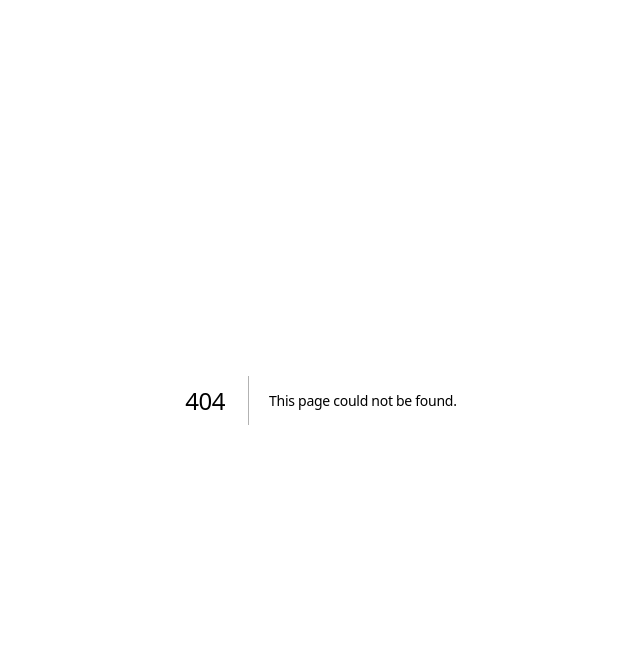
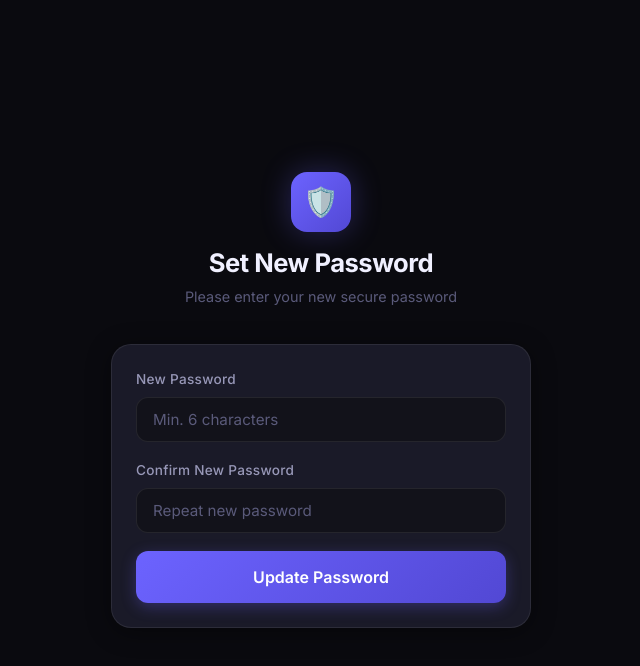
Before and after one commit to tommy0914/church-attendance, a Next.js app: page /reset-password in a window 1280 px wide. Before the commit this address had no page. Shown: the top 666 px of the page, without its empty margins (319-959 px from the left). Built offline with nearby package versions, Linux system fonts and the light colour scheme.

Commit message:
Feat: Add forgot-password and reset-password page files

```diff
--- /dev/null
+++ b/app/forgot-password/page.tsx
@@ -0,0 +1,81 @@
+'use client'
+import { useState } from 'react'
+import { createClient } from '@/lib/supabase/client'
+import Link from 'next/link'
+
+export default function ForgotPasswordPage() {
+  const [email, setEmail] = useState('')
+  const [loading, setLoading] = useState(false)
+  const [msg, setMsg] = useState({ type: '', text: '' })
+
+  const handleReset = async (e: React.FormEvent) => {
+    e.preventDefault()
+    setLoading(true)
+    setMsg({ type: '', text: '' })
+
+    const supabase = createClient()
+    const { error } = await supabase.auth.resetPasswordForEmail(email, {
+      redirectTo: `${window.location.origin}/reset-password`,
+    })
+
+    if (error) {
+      setMsg({ type: 'error', text: error.message })
+    } else {
+      setMsg({ type: 'success', text: 'Password reset link sent! Please check your email inbox.' })
+    }
+    setLoading(false)
+  }
+
+  return (
+    <div className="page-center" style={{ padding: 24 }}>
+      <div className="fade-in" style={{ width: '100%', maxWidth: 420 }}>
+        <div className="text-center" style={{ marginBottom: 36 }}>
+          <div style={{
+            width: 60, height: 60,
+            background: 'linear-gradient(135deg, var(--accent), var(--accent-dark))',
+            borderRadius: 16,
+            display: 'inline-flex', alignItems: 'center', justifyContent: 'center',
+            fontSize: '1.8rem', marginBottom: 16,
+            boxShadow: '0 0 30px var(--accent-glow)'
+          }}>🗝️</div>
+          <h1 style={{ fontSize: '1.6rem', marginBottom: 6 }}>Forgot Password?</h1>
+          <p style={{ color: 'var(--text-muted)', fontSize: '0.9rem' }}>Enter your email to receive a recovery link</p>
+        </div>
+
+        <div className="card">
+          {msg.text && (
+            <div className={`alert ${msg.type === 'error' ? 'alert-error' : 'alert-success'}`} style={{ marginBottom: 20 }}>
+              <span>{msg.type === 'error' ? '⚠️' : '✅'}</span> {msg.text}
+            </div>
+          )}
+
+          <form onSubmit={handleReset} style={{ display: 'flex', flexDirection: 'column', gap: 18 }}>
+            <div className="form-group">
+              <label className="form-label">Email address</label>
+              <input
+                type="email"
+                className="form-input"
+                placeholder="you@example.com"
+                value={email}
+                onChange={e => setEmail(e.target.value)}
+                required
+              />
+            </div>
+
+            <button
+              type="submit"
+              className="btn btn-primary btn-full btn-lg"
+              disabled={loading}
+            >
+              {loading ? <span className="spinner" /> : 'Send Reset Link'}
+            </button>
+
+            <Link href="/login" style={{ textAlign: 'center', fontSize: '0.9rem', color: 'var(--text-muted)', textDecoration: 'none' }}>
+              ← Back to Login
+            </Link>
+          </form>
+        </div>
+      </div>
+    </div>
+  )
+}
--- /dev/null
+++ b/app/reset-password/page.tsx
@@ -0,0 +1,111 @@
+'use client'
+import { useState } from 'react'
+import { createClient } from '@/lib/supabase/client'
+import { useRouter } from 'next/navigation'
+
+export default function ResetPasswordPage() {
+  const router = useRouter()
+  const [password, setPassword] = useState('')
+  const [confirmPassword, setConfirmPassword] = useState('')
+  const [loading, setLoading] = useState(false)
+  const [error, setError] = useState('')
+  const [success, setSuccess] = useState(false)
+
+  const handleUpdate = async (e: React.FormEvent) => {
+    e.preventDefault()
+    setError('')
+
+    if (password.length < 6) {
+      setError('Password must be at least 6 characters')
+      return
+    }
+
+    if (password !== confirmPassword) {
+      setError('Passwords do not match')
+      return
+    }
+
+    setLoading(true)
+    const supabase = createClient()
+    const { error: updateErr } = await supabase.auth.updateUser({ password })
+
+    if (updateErr) {
+      setError(updateErr.message)
+    } else {
+      setSuccess(true)
+      setTimeout(() => {
+        router.push('/login')
+      }, 3000)
+    }
+    setLoading(false)
+  }
+
+  return (
+    <div className="page-center" style={{ padding: 24 }}>
+      <div className="fade-in" style={{ width: '100%', maxWidth: 420 }}>
+        <div className="text-center" style={{ marginBottom: 36 }}>
+          <div style={{
+            width: 60, height: 60,
+            background: 'linear-gradient(135deg, var(--accent), var(--accent-dark))',
+            borderRadius: 16,
+            display: 'inline-flex', alignItems: 'center', justifyContent: 'center',
+            fontSize: '1.8rem', marginBottom: 16,
+            boxShadow: '0 0 30px var(--accent-glow)'
+          }}>🛡️</div>
+          <h1 style={{ fontSize: '1.6rem', marginBottom: 6 }}>Set New Password</h1>
+          <p style={{ color: 'var(--text-muted)', fontSize: '0.9rem' }}>Please enter your new secure password</p>
+        </div>
+
+        <div className="card">
+          {success ? (
+            <div className="text-center" style={{ padding: '20px 0' }}>
+              <div style={{ fontSize: '3rem', marginBottom: 16 }}>✅</div>
+              <h3 style={{ marginBottom: 8 }}>Password Updated!</h3>
+              <p style={{ color: 'var(--text-muted)', fontSize: '0.9rem' }}>Redirecting you to login in a few seconds...</p>
+            </div>
+          ) : (
+            <form onSubmit={handleUpdate} style={{ display: 'flex', flexDirection: 'column', gap: 18 }}>
+              {error && (
+                <div className="alert alert-error">
+                  <span>⚠️</span> {error}
+                </div>
+              )}
+
+              <div className="form-group">
+                <label className="form-label">New Password</label>
+                <input
+                  type="password"
+                  className="form-input"
+                  placeholder="Min. 6 characters"
+                  value={password}
+                  onChange={e => setPassword(e.target.value)}
+                  required
+                />
+              </div>
+
+              <div className="form-group">
+                <label className="form-label">Confirm New Password</label>
+                <input
+                  type="password"
+                  className="form-input"
+                  placeholder="Repeat new password"
+                  value={confirmPassword}
+                  onChange={e => setConfirmPassword(e.target.value)}
+                  required
+                />
+              </div>
+
+              <button
+                type="submit"
+                className="btn btn-primary btn-full btn-lg"
+                disabled={loading}
+              >
+                {loading ? <span className="spinner" /> : 'Update Password'}
+              </button>
+            </form>
+          )}
+        </div>
+      </div>
+    </div>
+  )
+}
```
